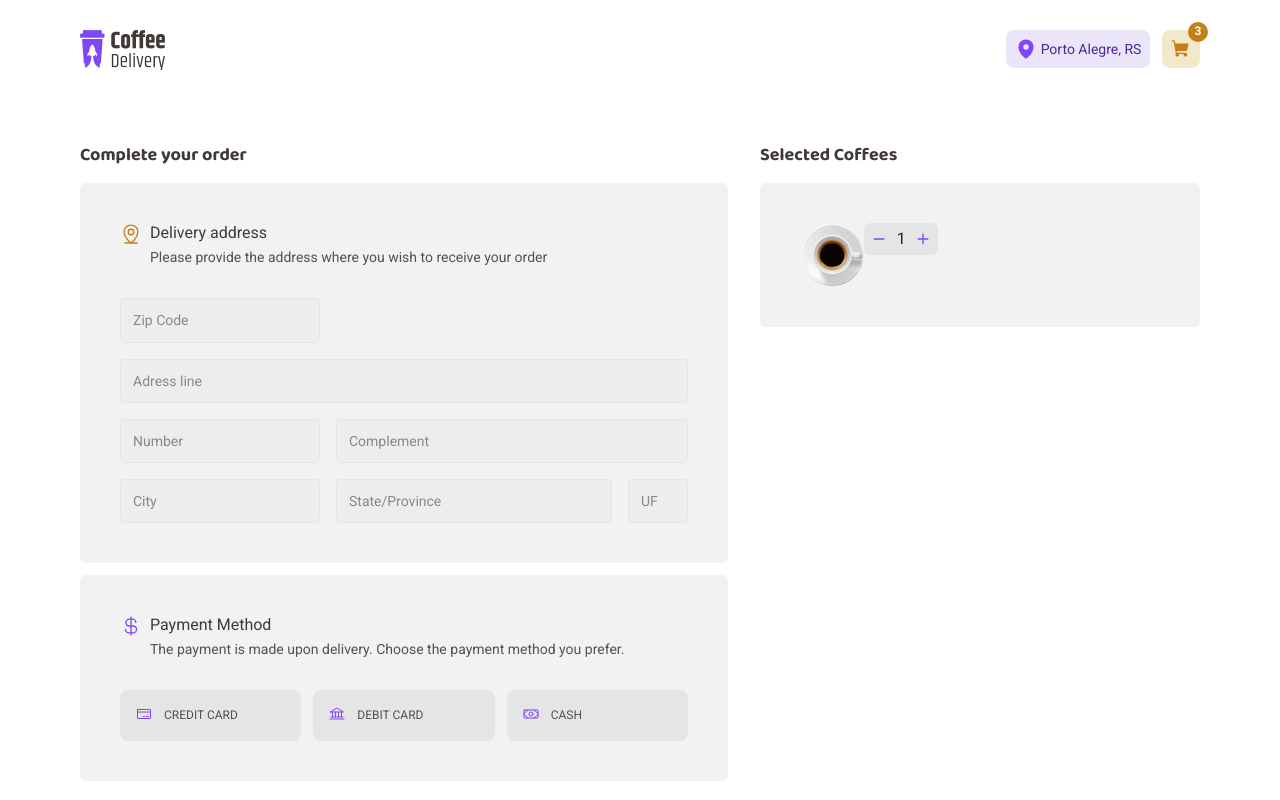
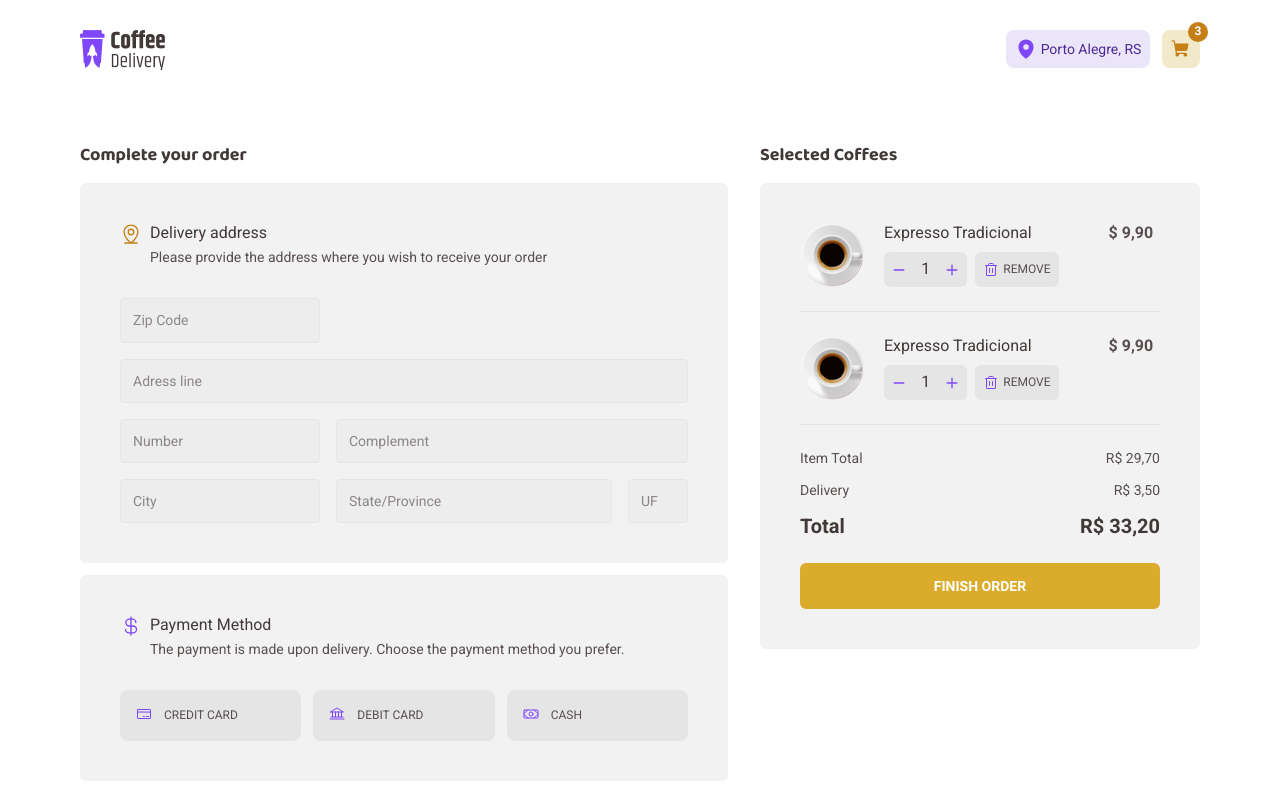
Before and after one commit to Sathosk/CoffeeDelivery, a React (Vite) app: page /checkout in a window 1280 px wide. Built offline with nearby package versions, Linux system fonts and the light colour scheme.

Commit message:
style: finished styling order summary component

```diff
--- a/src/pages/Checkout/components/OrderSummary/SelectedCoffee/index.tsx
+++ b/src/pages/Checkout/components/OrderSummary/SelectedCoffee/index.tsx
@@ -1,17 +1,28 @@
-import { CoffeCardController, CoffeeCardContainer, Price } from "./styles";
+import {
+    CoffeCardController,
+    CoffeeCardContainer,
+    Price,
+    RemoveButton,
+} from "./styles";
 import exampleImg from "../../../../../assets/CoffeeList/Type=Expresso.svg";
 import { CountButton } from "../../../../../components/CountButton";
+import { Trash } from "phosphor-react";
 
 export function SelectedCoffee() {
     return (
         <CoffeeCardContainer>
             <img src={exampleImg} alt="" />
             <CoffeCardController>
+                <span>Expresso Tradicional</span>
                 <CountButton />
+                <RemoveButton>
+                    <Trash size={16} />
+                    <span>REMOVE</span>
+                </RemoveButton>
             </CoffeCardController>
 
             <Price>
-                <span></span>
+                <span>$ 9,90</span>
             </Price>
         </CoffeeCardContainer>
     );
--- a/src/pages/Checkout/components/OrderSummary/SelectedCoffee/styles.ts
+++ b/src/pages/Checkout/components/OrderSummary/SelectedCoffee/styles.ts
@@ -1,8 +1,16 @@
 import { styled } from "styled-components";
+import { typographyStyles } from "../../../../../styles/themes/Typography";
 
 export const CoffeeCardContainer = styled.li`
     position: relative;
     display: flex;
+    justify-content: flex-start;
+
+    gap: 1.25rem;
+
+    padding-bottom: 1.5rem;
+    margin-bottom: 1.5rem;
+    border-bottom: 1px solid ${props => props.theme["base-button"]};
 
     img {
         width: 4rem;
@@ -10,10 +18,56 @@ export const CoffeeCardContainer = styled.li`
 `;
 
 export const CoffeCardController = styled.div`
+    display: grid;
+    grid-template-columns: 1fr 1fr;
+    gap: 0.5rem;
+
+    span {
+        ${typographyStyles.textMReg}
+        color: ${props => props.theme["base-subtitle"]};
+        grid-column: 1 / span 2;
+    }
+`;
+
+export const RemoveButton = styled.button`
     display: flex;
-    flex-direction: column;
+    justify-content: flex-start;
+    align-items: center;
+    gap: 0.25rem;
+
+    padding: 0.5rem;
+
+    border-radius: 6px;
+
+    background: ${props => props.theme["base-button"]};
+
+    &:hover {
+        background-color: ${props => props.theme["base-hover"]};
+
+        svg {
+            color: ${props => props.theme["purple-dark"]};
+        }
+
+        span {
+            color: ${props => props.theme["base-subtitle"]};
+        }
+    }
+
+    span {
+        ${typographyStyles.buttonM}
+        color: ${props => props.theme["base-text"]};
+    }
+
+    svg {
+        color: ${props => props.theme.purple};
+    }
 `;
 
 export const Price = styled.div`
+    margin-left: 1.875rem;
+
+    ${typographyStyles.textMBold}
+    color: ${props => props.theme["base-text"]};
+
 
 `;
--- a/src/pages/Checkout/components/OrderSummary/index.tsx
+++ b/src/pages/Checkout/components/OrderSummary/index.tsx
@@ -1,5 +1,12 @@
 import { SelectedCoffee } from "./SelectedCoffee";
-import { OrderSummaryContainer, OrderSummarySection } from "./styles";
+import {
+    OrderButton,
+    OrderSummaryContainer,
+    OrderSummarySection,
+    PriceItem,
+    PriceSummary,
+    PriceTotal,
+} from "./styles";
 
 export function OrderSummary() {
     return (
@@ -7,6 +14,22 @@ export function OrderSummary() {
             <h3>Selected Coffees</h3>
             <OrderSummaryContainer>
                 <SelectedCoffee />
+                <SelectedCoffee />
+                <PriceSummary>
+                    <PriceItem>
+                        <span>Item Total</span>
+                        <span>R$ 29,70</span>
+                    </PriceItem>
+                    <PriceItem>
+                        <span>Delivery</span>
+                        <span>R$ 3,50</span>
+                    </PriceItem>
+                    <PriceTotal>
+                        <span>Total</span>
+                        <span>R$ 33,20</span>
+                    </PriceTotal>
+                </PriceSummary>
+                <OrderButton>FINISH ORDER</OrderButton>
             </OrderSummaryContainer>
         </OrderSummarySection>
     );
--- a/src/pages/Checkout/components/OrderSummary/styles.ts
+++ b/src/pages/Checkout/components/OrderSummary/styles.ts
@@ -16,3 +16,43 @@ export const OrderSummaryContainer = styled.div`
 
     margin-top: 1rem;
 `;
+
+export const PriceSummary = styled.div`
+    display: flex;
+    justify-content: space-between;
+    flex-direction: column;
+
+    gap: 0.84rem;
+`;
+
+export const PriceItem = styled.div`
+    display: flex;
+    justify-content: space-between;
+
+    ${typographyStyles.textS}
+    color: ${props => props.theme["base-text"]};
+`;
+
+export const PriceTotal = styled.div`
+    display: flex;
+    justify-content: space-between;
+
+    ${typographyStyles.textLBold}
+    color: ${props => props.theme["base-subtitle"]};
+`
+
+export const OrderButton = styled.button`
+    text-align: center;
+    ${typographyStyles.buttonL}
+    color: ${props => props.theme.white};
+
+    margin-top: 1.5rem;
+    padding: 0.75rem;
+    border-radius: 6px;
+
+    background-color: ${props => props.theme["yellow"]};
+
+    &:hover {
+        background-color: ${props => props.theme["yellow-dark"]};
+    }
+`;
```
